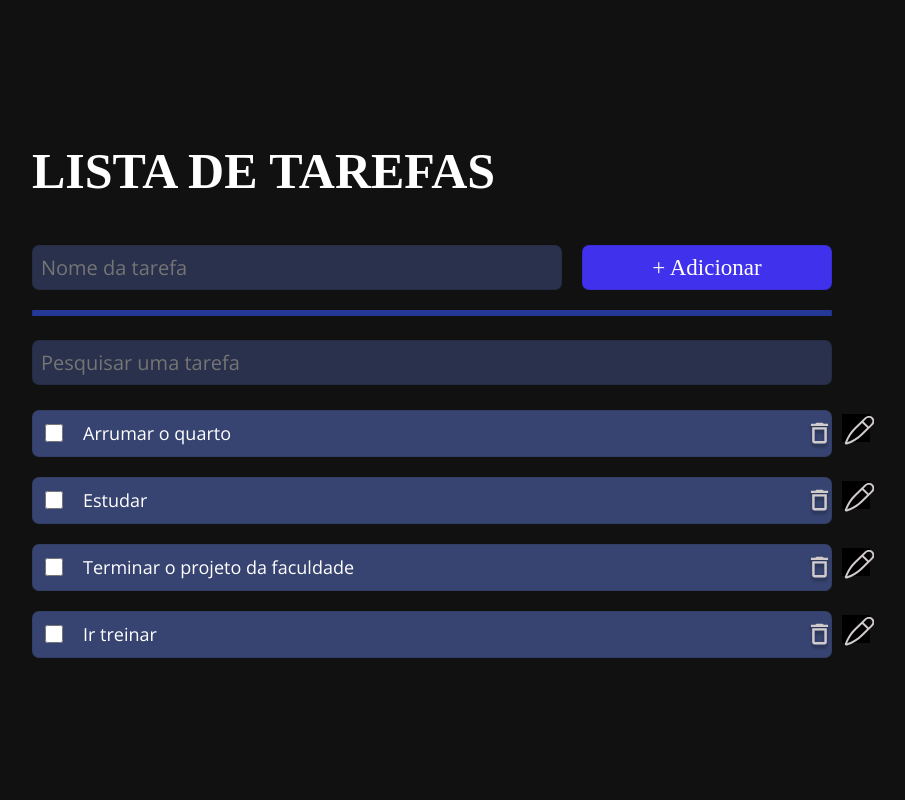
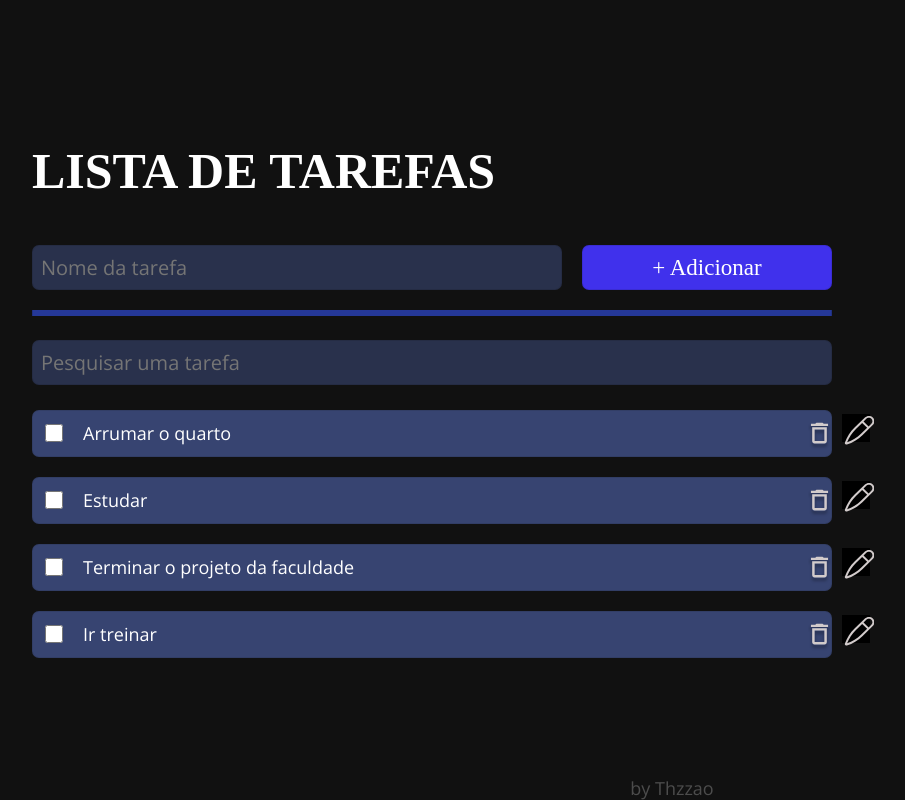
Before and after one commit to Thzzao/ToDoListReact, a React (Vite) app: page /app in a window 1280 px wide. Shown: the whole page, without its empty margins (208-1113 px from the left). Built offline with nearby package versions, Linux system fonts and the light colour scheme; a web font is replaced by a local one.

Commit message:
refactor: Alteração nas importações da página

```diff
--- a/src/pages/App/App.jsx
+++ b/src/pages/App/App.jsx
@@ -1,19 +1,15 @@
+import { Header } from '../../components/Cabeçario/Header'
 import style from '../App/app.module.css'
-import { Header } from '../../components/Cabeçario/Header'
-// import Pesquisa from '../../components/Pesquisa/Pesquisa'
 import Tarefa from '../../components/Tarefa/Tarefa'
-// import Footer from '../../components/Rodapé/Footer'
-// import Adicionar from '../../components/Adicionar/Adicionar'
+import Footer from '../../components/Rodapé/Footer'
 
 
 function App() {
     return (
         <div className={style.container}>
             <Header />
-            {/* <Adicionar /> */}
-            {/* <Pesquisa /> */}
             <Tarefa />
-            {/* <Footer /> */}
+            <Footer />
         </div>
     )
 }
```
